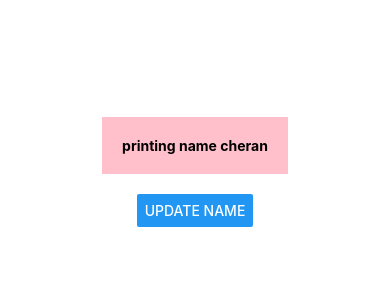
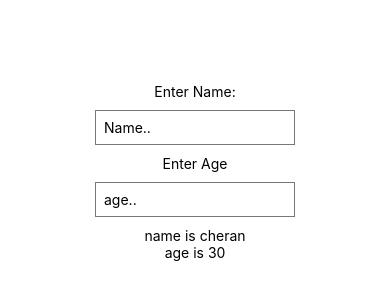
Before and after one commit to cheran360/native_app, a React Native app: screen / in a window 390 px wide. Shown: the part 250-550 px from the top of the page. Built offline with nearby package versions, Linux system fonts and the light colour scheme.

Commit message:
textInput fields

```diff
--- a/App.js
+++ b/App.js
@@ -1,30 +1,30 @@
 import React, { useState } from "react";
 import { StatusBar } from "expo-status-bar";
-import { StyleSheet, Text, View, Button } from "react-native";
+import { StyleSheet, Text, View, Button, TextInput } from "react-native";
 
 export default function App() {
   const [name, setName] = useState("cheran");
-  const [toggle, setToggle] = useState(false);
-  function clickHandler(e) {
-    e.preventDefault();
-    if (!toggle) {
-      setName("changed");
-      setToggle(true);
-    } else {
-      setName("cheran");
-      setToggle(false);
-    }
-  }
+  const [age, setAge] = useState("30");
 
   return (
     <View style={styles.container}>
-      <View style={styles.header}>
-        <Text style={styles.boldText}>printing name {name}</Text>
-      </View>
-      <View style={styles.buttonContainer}>
-        <Button title="update name" onPress={clickHandler} />
-      </View>
-      <StatusBar style="auto" />
+      <Text>Enter Name:</Text>
+      {/* multiline prop inside TextInput */}
+      <TextInput
+        style={styles.input}
+        placeholder="Name.."
+        onChangeText={(val) => setName(val)}
+      />
+      <Text>Enter Age</Text>
+      <TextInput
+        keyboardType="numeric"
+        style={styles.input}
+        placeholder="age.."
+        onChangeText={(val) => setAge(val)}
+      />
+
+      <Text>name is {name}</Text>
+      <Text>age is {age}</Text>
     </View>
   );
 }
@@ -36,14 +36,11 @@
     alignItems: "center",
     justifyContent: "center",
   },
-  header: {
-    backgroundColor: "pink",
-    padding: 20,
-  },
-  boldText: {
-    fontWeight: "bold",
-  },
-  buttonContainer: {
-    marginTop: 20,
+  input: {
+    borderWidth: 1,
+    borderColor: "#777",
+    padding: 8,
+    margin: 10,
+    width: 200,
   },
 });
```
